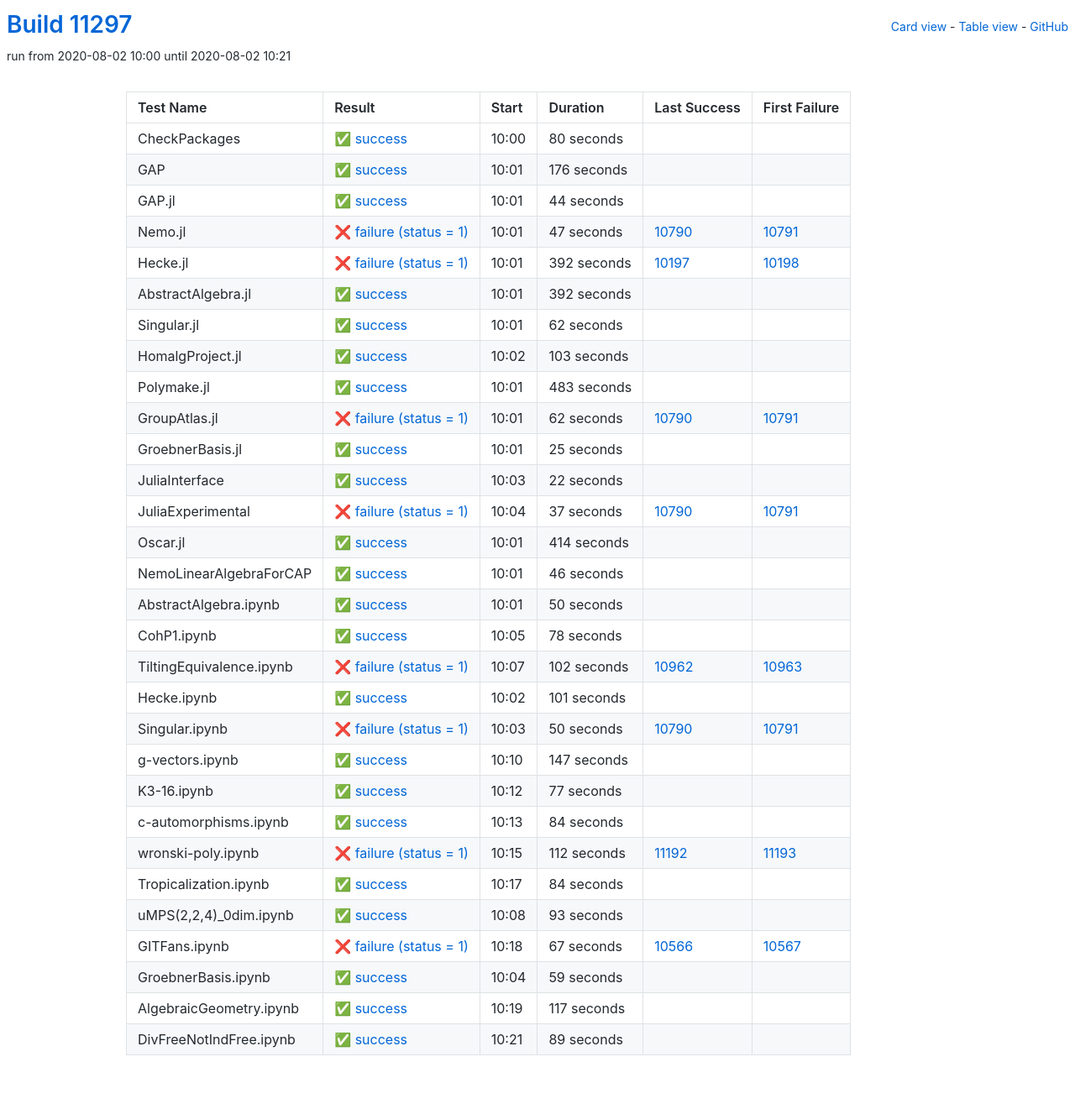
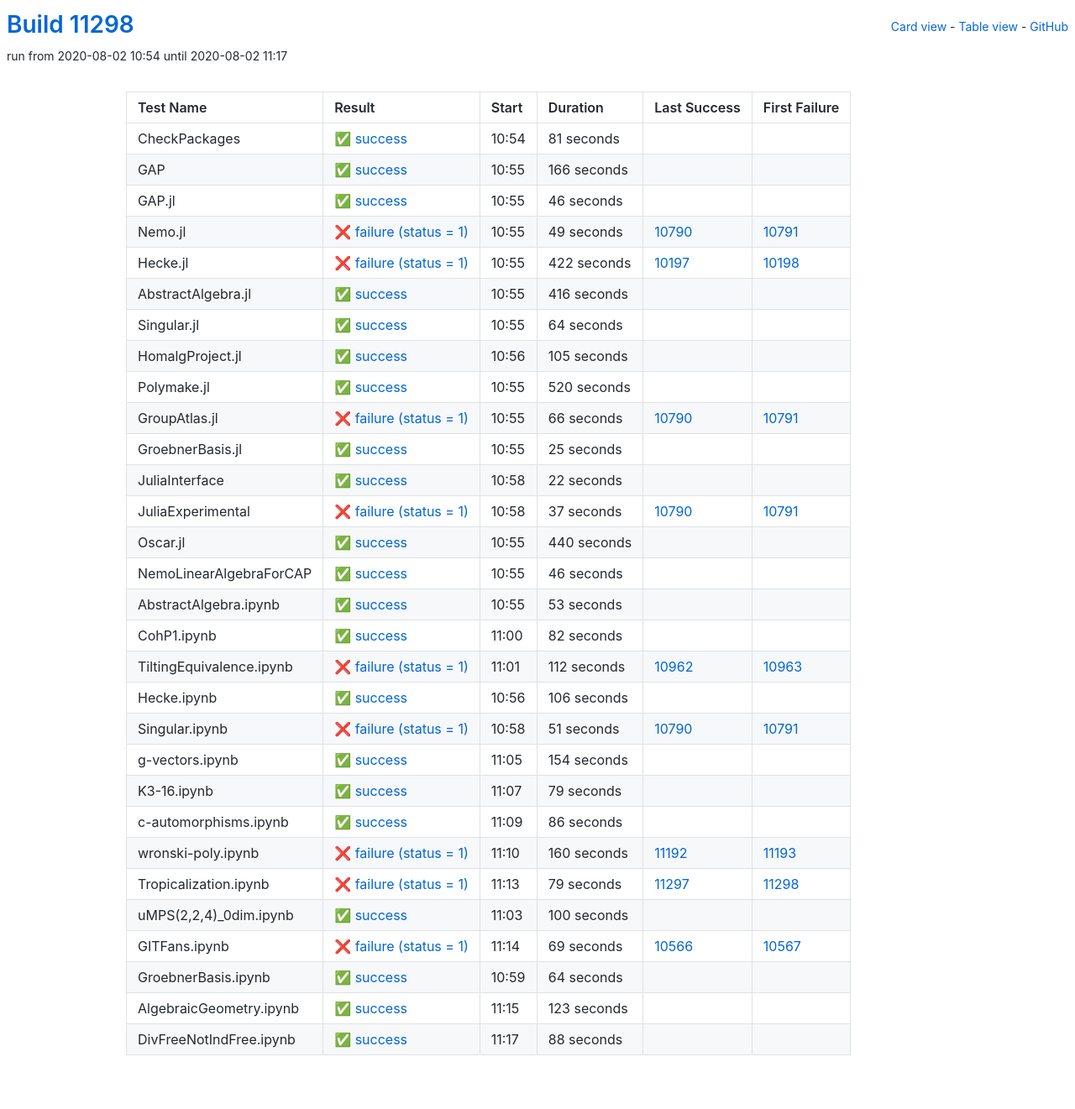
Before and after one commit to oscar-system/oscar-ci-status, a Jekyll site: the page built from table.html, in a window 1280 px wide. Shown: the whole page at 84% size. Built offline with Jekyll 4.4.1, drawn with Linux system fonts in a browser that asks for light colours.

Commit message:
Build #11298

```diff
--- a/_data/ci.yml
+++ b/_data/ci.yml
@@ -1,6 +1,6 @@
 ---
-build: 11297
-build_url: https://oscarci.mathematik.uni-kl.de/job/oscar/11297/
+build: 11298
+build_url: https://oscarci.mathematik.uni-kl.de/job/oscar/11298/
 job: oscar
 organization: oscar-system
 repo: oscar-ci-status
@@ -8,128 +8,128 @@
 tests:
 - name: CheckPackages
   id: checkpackages
-  log: https://oscarci.mathematik.uni-kl.de/job/oscar/11297/artifact/logs/build-11297/CheckPackages.log
-  start: 2020-08-02 10:00
+  log: https://oscarci.mathematik.uni-kl.de/job/oscar/11298/artifact/logs/build-11298/CheckPackages.log
+  start: 2020-08-02 10:54
   success: true
   exitcode: 0
   status: success
-  duration: 80
+  duration: 81
   last_success: false
   last_success_url:
   first_failure: false
   first_failure_url:
 - name: GAP
   id: gap
-  log: https://oscarci.mathematik.uni-kl.de/job/oscar/11297/artifact/logs/build-11297/GAP.log
-  start: 2020-08-02 10:01
+  log: https://oscarci.mathematik.uni-kl.de/job/oscar/11298/artifact/logs/build-11298/GAP.log
+  start: 2020-08-02 10:55
   success: true
   exitcode: 0
   status: success
-  duration: 176
+  duration: 166
   last_success: false
   last_success_url:
   first_failure: false
   first_failure_url:
 - name: GAP.jl
   id: gap-jl
-  log: https://oscarci.mathematik.uni-kl.de/job/oscar/11297/artifact/logs/build-11297/GAP.jl.log
-  start: 2020-08-02 10:01
+  log: https://oscarci.mathematik.uni-kl.de/job/oscar/11298/artifact/logs/build-11298/GAP.jl.log
+  start: 2020-08-02 10:55
   success: true
   exitcode: 0
   status: success
-  duration: 44
+  duration: 46
   last_success: false
   last_success_url:
   first_failure: false
   first_failure_url:
 - name: Nemo.jl
   id: nemo-jl
-  log: https://oscarci.mathematik.uni-kl.de/job/oscar/11297/artifact/logs/build-11297/Nemo.jl.log
-  start: 2020-08-02 10:01
+  log: https://oscarci.mathematik.uni-kl.de/job/oscar/11298/artifact/logs/build-11298/Nemo.jl.log
+  start: 2020-08-02 10:55
   success: false
   exitcode: 1
   status: failure
-  duration: 47
+  duration: 49
   last_success: 10790
   last_success_url: https://oscarci.mathematik.uni-kl.de/job/oscar/10790/
   first_failure: 10791
   first_failure_url: https://oscarci.mathematik.uni-kl.de/job/oscar/10791/
 - name: Hecke.jl
   id: hecke-jl
-  log: https://oscarci.mathematik.uni-kl.de/job/oscar/11297/artifact/logs/build-11297/Hecke.jl.log
-  start: 2020-08-02 10:01
+  log: https://oscarci.mathematik.uni-kl.de/job/oscar/11298/artifact/logs/build-11298/Hecke.jl.log
+  start: 2020-08-02 10:55
   success: false
   exitcode: 1
   status: failure
-  duration: 392
+  duration: 422
   last_success: 10197
   last_success_url: https://oscarci.mathematik.uni-kl.de/job/oscar/10197/
   first_failure: 10198
   first_failure_url: https://oscarci.mathematik.uni-kl.de/job/oscar/10198/
 - name: AbstractAlgebra.jl
   id: abstractalgebra-jl
-  log: https://oscarci.mathematik.uni-kl.de/job/oscar/11297/artifact/logs/build-11297/AbstractAlgebra.jl.log
-  start: 2020-08-02 10:01
+  log: https://oscarci.mathematik.uni-kl.de/job/oscar/11298/artifact/logs/build-11298/AbstractAlgebra.jl.log
+  start: 2020-08-02 10:55
   success: true
   exitcode: 0
   status: success
-  duration: 392
+  duration: 416
   last_success: false
   last_success_url:
   first_failure: false
   first_failure_url:
 - name: Singular.jl
   id: singular-jl
-  log: https://oscarci.mathematik.uni-kl.de/job/oscar/11297/artifact/logs/build-11297/Singular.jl.log
-  start: 2020-08-02 10:01
+  log: https://oscarci.mathematik.uni-kl.de/job/oscar/11298/artifact/logs/build-11298/Singular.jl.log
+  start: 2020-08-02 10:55
   success: true
   exitcode: 0
   status: success
-  duration: 62
+  duration: 64
   last_success: false
   last_success_url:
   first_failure: false
   first_failure_url:
 - name: HomalgProject.jl
   id: homalgproject-jl
-  log: https://oscarci.mathematik.uni-kl.de/job/oscar/11297/artifact/logs/build-11297/HomalgProject.jl.log
-  start: 2020-08-02 10:02
+  log: https://oscarci.mathematik.uni-kl.de/job/oscar/11298/artifact/logs/build-11298/HomalgProject.jl.log
+  start: 2020-08-02 10:56
   success: true
   exitcode: 0
   status: success
-  duration: 103
+  duration: 105
   last_success: false
   last_success_url:
   first_failure: false
   first_failure_url:
 - name: Polymake.jl
   id: polymake-jl
-  log: https://oscarci.mathematik.uni-kl.de/job/oscar/11297/artifact/logs/build-11297/Polymake.jl.log
-  start: 2020-08-02 10:01
+  log: https://oscarci.mathematik.uni-kl.de/job/oscar/11298/artifact/logs/build-11298/Polymake.jl.log
+  start: 2020-08-02 10:55
   success: true
   exitcode: 0
   status: success
-  duration: 483
+  duration: 520
   last_success: false
   last_success_url:
   first_failure: false
   first_failure_url:
 - name: GroupAtlas.jl
   id: groupatlas-jl
-  log: https://oscarci.mathematik.uni-kl.de/job/oscar/11297/artifact/logs/build-11297/GroupAtlas.jl.log
-  start: 2020-08-02 10:01
+  log: https://oscarci.mathematik.uni-kl.de/job/oscar/11298/artifact/logs/build-11298/GroupAtlas.jl.log
+  start: 2020-08-02 10:55
   success: false
   exitcode: 1
   status: failure
-  duration: 62
+  duration: 66
   last_success: 10790
   last_success_url: https://oscarci.mathematik.uni-kl.de/job/oscar/10790/
   first_failure: 10791
   first_failure_url: https://oscarci.mathematik.uni-kl.de/job/oscar/10791/
 - name: GroebnerBasis.jl
   id: groebnerbasis-jl
-  log: https://oscarci.mathematik.uni-kl.de/job/oscar/11297/artifact/logs/build-11297/GroebnerBasis.jl.log
-  start: 2020-08-02 10:01
+  log: https://oscarci.mathematik.uni-kl.de/job/oscar/11298/artifact/logs/build-11298/GroebnerBasis.jl.log
+  start: 2020-08-02 10:55
   success: true
   exitcode: 0
   status: success
@@ -140,8 +140,8 @@
   first_failure_url:
 - name: JuliaInterface
   id: juliainterface
-  log: https://oscarci.mathematik.uni-kl.de/job/oscar/11297/artifact/logs/build-11297/JuliaInterface.log
-  start: 2020-08-02 10:03
+  log: https://oscarci.mathematik.uni-kl.de/job/oscar/11298/artifact/logs/build-11298/JuliaInterface.log
+  start: 2020-08-02 10:58
   success: true
   exitcode: 0
   status: success
@@ -152,8 +152,8 @@
   first_failure_url:
 - name: JuliaExperimental
   id: juliaexperimental
-  log: https://oscarci.mathematik.uni-kl.de/job/oscar/11297/artifact/logs/build-11297/JuliaExperimental.log
-  start: 2020-08-02 10:04
+  log: https://oscarci.mathematik.uni-kl.de/job/oscar/11298/artifact/logs/build-11298/JuliaExperimental.log
+  start: 2020-08-02 10:58
   success: false
   exitcode: 1
   status: failure
@@ -164,20 +164,20 @@
   first_failure_url: https://oscarci.mathematik.uni-kl.de/job/oscar/10791/
 - name: Oscar.jl
   id: oscar-jl
-  log: https://oscarci.mathematik.uni-kl.de/job/oscar/11297/artifact/logs/build-11297/Oscar.jl.log
-  start: 2020-08-02 10:01
+  log: https://oscarci.mathematik.uni-kl.de/job/oscar/11298/artifact/logs/build-11298/Oscar.jl.log
+  start: 2020-08-02 10:55
   success: true
   exitcode: 0
   status: success
-  duration: 414
+  duration: 440
   last_success: false
   last_success_url:
   first_failure: false
   first_failure_url:
 - name: NemoLinearAlgebraForCAP
   id: nemolinearalgebraforcap
-  log: https://oscarci.mathematik.uni-kl.de/job/oscar/11297/artifact/logs/build-11297/NemoLinearAlgebraForCAP.log
-  start: 2020-08-02 10:01
+  log: https://oscarci.mathematik.uni-kl.de/job/oscar/11298/artifact/logs/build-11298/NemoLinearAlgebraForCAP.log
+  start: 2020-08-02 10:55
   success: true
   exitcode: 0
   status: success
@@ -188,180 +188,180 @@
   first_failure_url:
 - name: AbstractAlgebra.ipynb
   id: abstractalgebra-ipynb
-  log: https://oscarci.mathematik.uni-kl.de/job/oscar/11297/artifact/logs/build-11297/AbstractAlgebra.ipynb.log
-  start: 2020-08-02 10:01
+  log: https://oscarci.mathematik.uni-kl.de/job/oscar/11298/artifact/logs/build-11298/AbstractAlgebra.ipynb.log
+  start: 2020-08-02 10:55
   success: true
   exitcode: 0
   status: success
-  duration: 50
+  duration: 53
   last_success: false
   last_success_url:
   first_failure: false
   first_failure_url:
 - name: CohP1.ipynb
   id: cohp1-ipynb
-  log: https://oscarci.mathematik.uni-kl.de/job/oscar/11297/artifact/logs/build-11297/CohP1.ipynb.log
-  start: 2020-08-02 10:05
+  log: https://oscarci.mathematik.uni-kl.de/job/oscar/11298/artifact/logs/build-11298/CohP1.ipynb.log
+  start: 2020-08-02 11:00
   success: true
   exitcode: 0
   status: success
-  duration: 78
+  duration: 82
   last_success: false
   last_success_url:
   first_failure: false
   first_failure_url:
 - name: TiltingEquivalence.ipynb
   id: tiltingequivalence-ipynb
-  log: https://oscarci.mathematik.uni-kl.de/job/oscar/11297/artifact/logs/build-11297/TiltingEquivalence.ipynb.log
-  start: 2020-08-02 10:07
+  log: https://oscarci.mathematik.uni-kl.de/job/oscar/11298/artifact/logs/build-11298/TiltingEquivalence.ipynb.log
+  start: 2020-08-02 11:01
   success: false
   exitcode: 1
   status: failure
-  duration: 102
+  duration: 112
   last_success: 10962
   last_success_url: https://oscarci.mathematik.uni-kl.de/job/oscar/10962/
   first_failure: 10963
   first_failure_url: https://oscarci.mathematik.uni-kl.de/job/oscar/10963/
 - name: Hecke.ipynb
   id: hecke-ipynb
-  log: https://oscarci.mathematik.uni-kl.de/job/oscar/11297/artifact/logs/build-11297/Hecke.ipynb.log
-  start: 2020-08-02 10:02
+  log: https://oscarci.mathematik.uni-kl.de/job/oscar/11298/artifact/logs/build-11298/Hecke.ipynb.log
+  start: 2020-08-02 10:56
   success: true
   exitcode: 0
   status: success
-  duration: 101
+  duration: 106
   last_success: false
   last_success_url:
   first_failure: false
   first_failure_url:
 - name: Singular.ipynb
   id: singular-ipynb
-  log: https://oscarci.mathematik.uni-kl.de/job/oscar/11297/artifact/logs/build-11297/Singular.ipynb.log
-  start: 2020-08-02 10:03
+  log: https://oscarci.mathematik.uni-kl.de/job/oscar/11298/artifact/logs/build-11298/Singular.ipynb.log
+  start: 2020-08-02 10:58
   success: false
   exitcode: 1
   status: failure
-  duration: 50
+  duration: 51
   last_success: 10790
   last_success_url: https://oscarci.mathematik.uni-kl.de/job/oscar/10790/
   first_failure: 10791
   first_failure_url: https://oscarci.mathematik.uni-kl.de/job/oscar/10791/
 - name: g-vectors.ipynb
   id: g-vectors-ipynb
-  log: https://oscarci.mathematik.uni-kl.de/job/oscar/11297/artifact/logs/build-11297/g-vectors.ipynb.log
-  start: 2020-08-02 10:10
+  log: https://oscarci.mathematik.uni-kl.de/job/oscar/11298/artifact/logs/build-11298/g-vectors.ipynb.log
+  start: 2020-08-02 11:05
   success: true
   exitcode: 0
   status: success
-  duration: 147
+  duration: 154
   last_success: false
   last_success_url:
   first_failure: false
   first_failure_url:
 - name: K3-16.ipynb
   id: k3-16-ipynb
-  log: https://oscarci.mathematik.uni-kl.de/job/oscar/11297/artifact/logs/build-11297/K3-16.ipynb.log
-  start: 2020-08-02 10:12
+  log: https://oscarci.mathematik.uni-kl.de/job/oscar/11298/artifact/logs/build-11298/K3-16.ipynb.log
+  start: 2020-08-02 11:07
   success: true
   exitcode: 0
   status: success
-  duration: 77
+  duration: 79
   last_success: false
   last_success_url:
   first_failure: false
   first_failure_url:
 - name: c-automorphisms.ipynb
   id: c-automorphisms-ipynb
-  log: https://oscarci.mathematik.uni-kl.de/job/oscar/11297/artifact/logs/build-11297/c-automorphisms.ipynb.log
-  start: 2020-08-02 10:13
+  log: https://oscarci.mathematik.uni-kl.de/job/oscar/11298/artifact/logs/build-11298/c-automorphisms.ipynb.log
+  start: 2020-08-02 11:09
   success: true
   exitcode: 0
   status: success
-  duration: 84
+  duration: 86
   last_success: false
   last_success_url:
   first_failure: false
   first_failure_url:
 - name: wronski-poly.ipynb
   id: wronski-poly-ipynb
-  log: https://oscarci.mathematik.uni-kl.de/job/oscar/11297/artifact/logs/build-11297/wronski-poly.ipynb.log
-  start: 2020-08-02 10:15
+  log: https://oscarci.mathematik.uni-kl.de/job/oscar/11298/artifact/logs/build-11298/wronski-poly.ipynb.log
+  start: 2020-08-02 11:10
   success: false
   exitcode: 1
   status: failure
-  duration: 112
+  duration: 160
   last_success: 11192
   last_success_url: https://oscarci.mathematik.uni-kl.de/job/oscar/11192/
   first_failure: 11193
   first_failure_url: https://oscarci.mathematik.uni-kl.de/job/oscar/11193/
 - name: Tropicalization.ipynb
   id: tropicalization-ipynb
-  log: https://oscarci.mathematik.uni-kl.de/job/oscar/11297/artifact/logs/build-11297/Tropicalization.ipynb.log
-  start: 2020-08-02 10:17
+  log: https://oscarci.mathematik.uni-kl.de/job/oscar/11298/artifact/logs/build-11298/Tropicalization.ipynb.log
+  start: 2020-08-02 11:13
+  success: false
+  exitcode: 1
+  status: failure
+  duration: 79
+  last_success: 11297
+  last_success_url: https://oscarci.mathematik.uni-kl.de/job/oscar/11297/
+  first_failure: 11298
+  first_failure_url: https://oscarci.mathematik.uni-kl.de/job/oscar/11298/
+- name: uMPS(2,2,4)_0dim.ipynb
+  id: umps-2-2-4-0dim-ipynb
+  log: https://oscarci.mathematik.uni-kl.de/job/oscar/11298/artifact/logs/build-11298/uMPS-2-2-4-_0dim.ipynb.log
+  start: 2020-08-02 11:03
   success: true
   exitcode: 0
   status: success
-  duration: 84
-  last_success: false
-  last_success_url:
-  first_failure: false
-  first_failure_url:
-- name: uMPS(2,2,4)_0dim.ipynb
-  id: umps-2-2-4-0dim-ipynb
-  log: https://oscarci.mathematik.uni-kl.de/job/oscar/11297/artifact/logs/build-11297/uMPS-2-2-4-_0dim.ipynb.log
-  start: 2020-08-02 10:08
-  success: true
-  exitcode: 0
-  status: success
-  duration: 93
+  duration: 100
   last_success: false
   last_success_url:
   first_failure: false
   first_failure_url:
 - name: GITFans.ipynb
   id: gitfans-ipynb
-  log: https://oscarci.mathematik.uni-kl.de/job/oscar/11297/artifact/logs/build-11297/GITFans.ipynb.log
-  start: 2020-08-02 10:18
+  log: https://oscarci.mathematik.uni-kl.de/job/oscar/11298/artifact/logs/build-11298/GITFans.ipynb.log
+  start: 2020-08-02 11:14
   success: false
   exitcode: 1
   status: failure
-  duration: 67
+  duration: 69
   last_success: 10566
   last_success_url: https://oscarci.mathematik.uni-kl.de/job/oscar/10566/
   first_failure: 10567
   first_failure_url: https://oscarci.mathematik.uni-kl.de/job/oscar/10567/
 - name: GroebnerBasis.ipynb
   id: groebnerbasis-ipynb
-  log: https://oscarci.mathematik.uni-kl.de/job/oscar/11297/artifact/logs/build-11297/GroebnerBasis.ipynb.log
-  start: 2020-08-02 10:04
+  log: https://oscarci.mathematik.uni-kl.de/job/oscar/11298/artifact/logs/build-11298/GroebnerBasis.ipynb.log
+  start: 2020-08-02 10:59
   success: true
   exitcode: 0
   status: success
-  duration: 59
+  duration: 64
   last_success: false
   last_success_url:
   first_failure: false
   first_failure_url:
 - name: AlgebraicGeometry.ipynb
   id: algebraicgeometry-ipynb
-  log: https://oscarci.mathematik.uni-kl.de/job/oscar/11297/artifact/logs/build-11297/AlgebraicGeometry.ipynb.log
-  start: 2020-08-02 10:19
+  log: https://oscarci.mathematik.uni-kl.de/job/oscar/11298/artifact/logs/build-11298/AlgebraicGeometry.ipynb.log
+  start: 2020-08-02 11:15
   success: true
   exitcode: 0
   status: success
-  duration: 117
+  duration: 123
   last_success: false
   last_success_url:
   first_failure: false
   first_failure_url:
 - name: DivFreeNotIndFree.ipynb
   id: divfreenotindfree-ipynb
-  log: https://oscarci.mathematik.uni-kl.de/job/oscar/11297/artifact/logs/build-11297/DivFreeNotIndFree.ipynb.log
-  start: 2020-08-02 10:21
+  log: https://oscarci.mathematik.uni-kl.de/job/oscar/11298/artifact/logs/build-11298/DivFreeNotIndFree.ipynb.log
+  start: 2020-08-02 11:17
   success: true
   exitcode: 0
   status: success
-  duration: 89
+  duration: 88
   last_success: false
   last_success_url:
   first_failure: false
```
Also changed, not shown: README.md.
